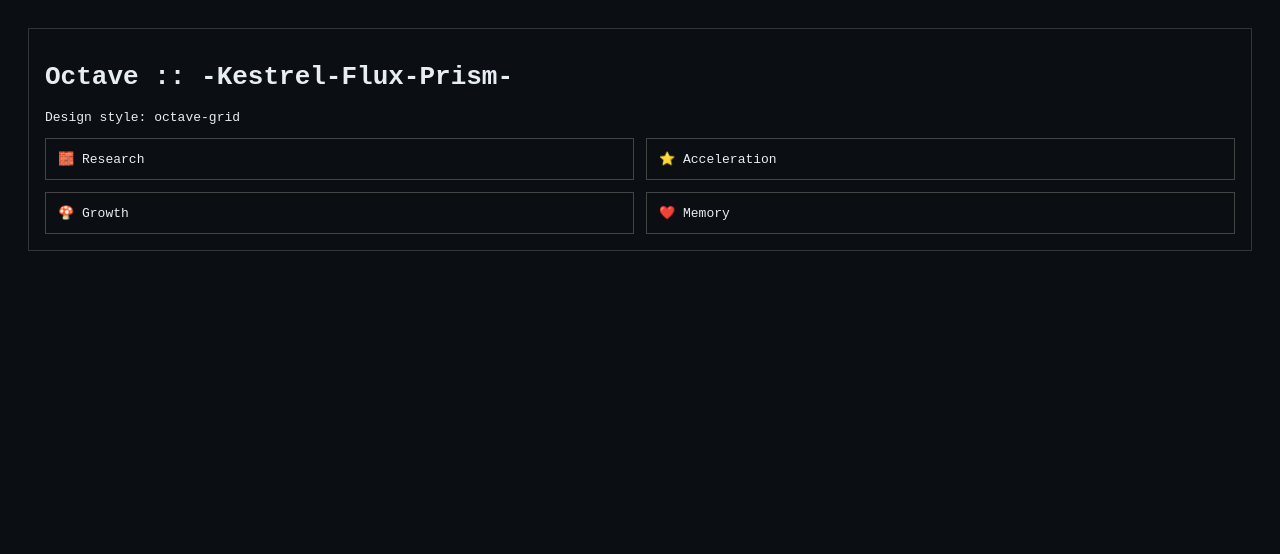
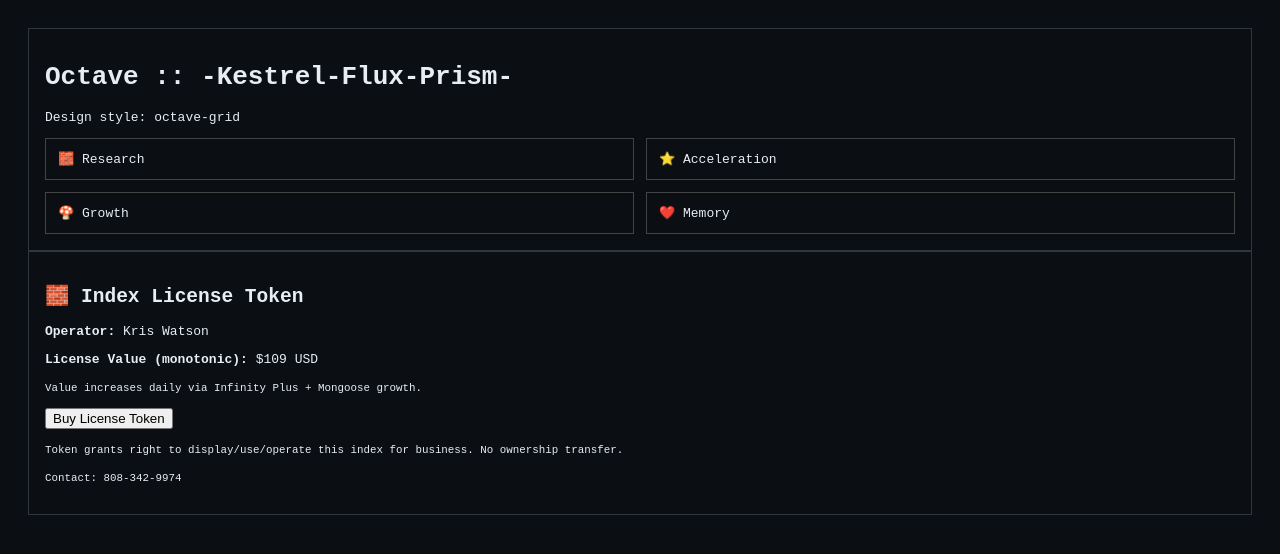
Before and after one commit to pewpi-infinity/-Kestrel-Flux-Prism-, a plain HTML site: page index.html in a window 1280 px wide. Drawn offline with Linux system fonts and the light colour scheme.

Commit message:
🧱 c13b0⁴ sweep + index growth → 109

```diff
--- a/index.html
+++ b/index.html
@@ -23,3 +23,17 @@ body{font-family:monospace;background:#0b0f14;color:#e6edf3;padding:20px}
 </div>
 </body>
 </html>
+
+<!-- INDEX_VALUE_START -->
+<div class="box">
+<h2>🧱 Index License Token</h2>
+<p><strong>Operator:</strong> Kris Watson</p>
+<p><strong>License Value (monotonic):</strong> $109 USD</p>
+<p><small>Value increases daily via Infinity Plus + Mongoose growth.</small></p>
+<form action="https://www.paypal.com/paypalme/marvaseater@gmail.com/109" method="get" target="_blank">
+  <button type="submit">Buy License Token</button>
+</form>
+<p><small>Token grants right to display/use/operate this index for business. No ownership transfer.</small></p>
+<p><small>Contact: 808-342-9974</small></p>
+</div>
+<!-- INDEX_VALUE_END -->
```
Also changed, not shown: index_value.json (added, +10 -0 lines), 2 other files.
